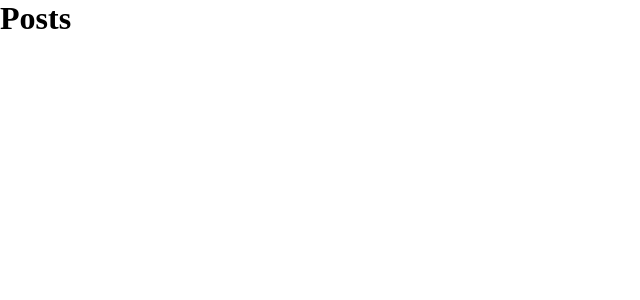
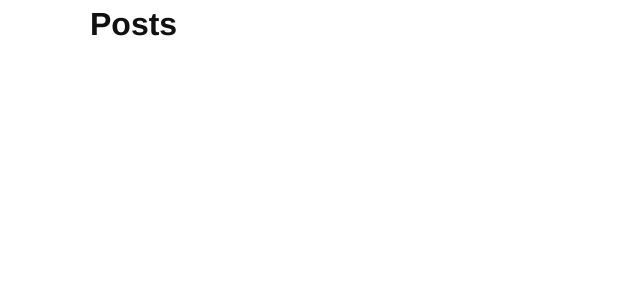
Before and after one commit to yefim/yefeme, a Jekyll site: the page built from README.md, in a window 1280 px wide. Shown: the top 300 px of the page, without its empty margins (0-640 px from the left). Built offline with Jekyll 4.4.1, drawn with Linux system fonts in a browser that asks for light colours; our own code applies the rules of GitHub Pages for plain Markdown files.

Commit message:
Add more styles

```diff
--- a/_layouts/default.html
+++ b/_layouts/default.html
@@ -3,7 +3,9 @@
   {% include head.html %}
   <body>
     {% include header.html %}
-    {{ content }}
+    <div class="wrapper">
+      {{ content }}
+    </div>
     {% include footer.html %}
   </body>
 </html>
--- a/_sass/yefeme.scss
+++ b/_sass/yefeme.scss
@@ -1,3 +1,12 @@
+$base-font-family: "Helvetica Neue", Helvetica, Arial, sans-serif !default;
+$base-font-size: 16px !default;
+$base-font-weight: 400 !default;
+$small-font-size: $base-font-size * 0.875 !default;
+$base-line-height: 1.5 !default;
+
+$text-color: #111 !default;
+$background-color: #fff !default;
+
 html {
   box-sizing: border-box;
 }
@@ -14,6 +23,18 @@ html {
   padding: 0;
 }
 
+body {
+  font: $base-font-weight #{$base-font-size}/#{$base-line-height} $base-font-family;
+  color: $text-color;
+  background-color: $background-color;
+  -webkit-text-size-adjust: 100%;
+  -webkit-font-feature-settings: "kern" 1;
+     -moz-font-feature-settings: "kern" 1;
+       -o-font-feature-settings: "kern" 1;
+          font-feature-settings: "kern" 1;
+  font-kerning: normal;
+}
+
 h1 {
   margin: 0;
 }
@@ -27,3 +48,8 @@ ul {
 h2 {
   margin: 0;
 }
+
+.wrapper {
+  margin: 0 auto;
+  max-width: 1100px;
+}
```
Also changed, not shown: yefeme.gemspec.
